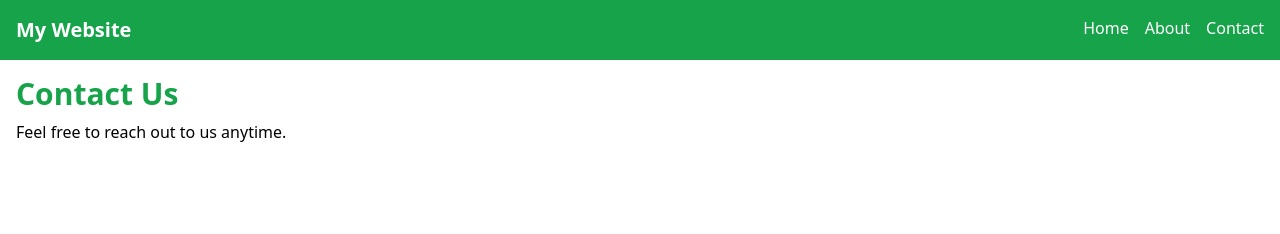
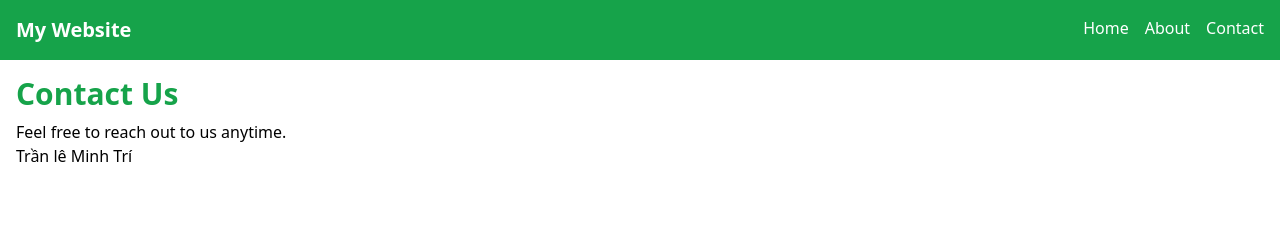
Before and after one commit to nguoichoithunghiem/KIS-EDU, a React (Vite) app: page /contact in a window 1280 px wide. Shown: the top 234 px of the page. Built offline with nearby package versions, Linux system fonts and the light colour scheme; the HTML template or start-up script is replaced by a standard one.

Commit message:
trường test commit

```diff
--- a/src/pages/Contact.tsx
+++ b/src/pages/Contact.tsx
@@ -3,6 +3,7 @@ const Contact = () => {
     <div>
       <h2 className="text-3xl font-bold text-green-600">Contact Us</h2>
       <p className="mt-2">Feel free to reach out to us anytime.</p>
+      <h2>Trần lê Minh Trí</h2>
     </div>
   );
 };
```
Lines whose indentation alone changed are shown as unchanged.
